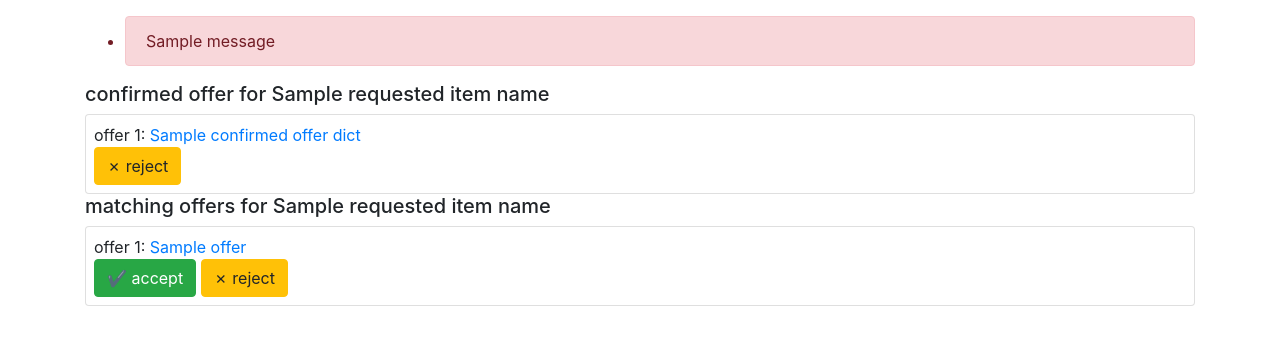
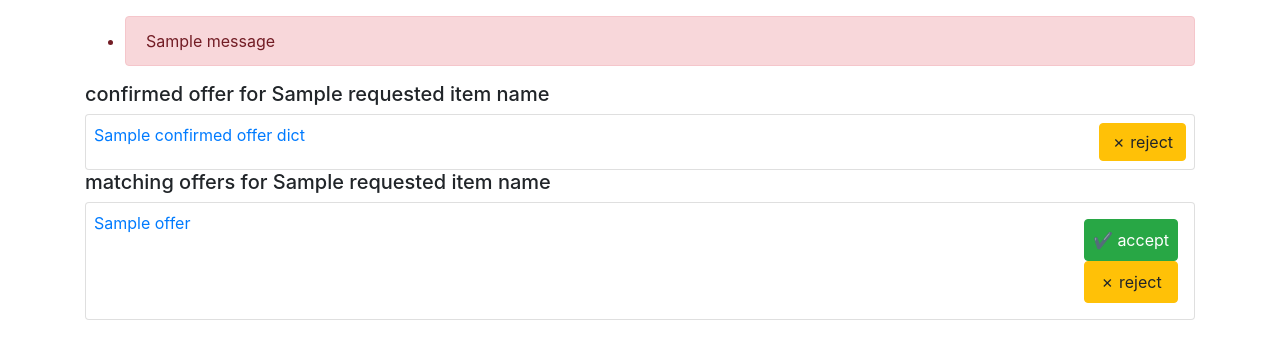
Before and after one commit to circius/mabd-flask, a Flask app: template src/mabd/flask_interface/templates/matching_offers.html in a window 1280 px wide. Shown: the part 104-463 px from the top of the page. Run offline with Flask 2, Linux system fonts and the light colour scheme; the template is opened without the code that fills it: most values are stand-ins (such as "Sample title", 1, 10 or a date in 2020); one stand-in notice (Sample message) is shown; parts of the project's set-up code (start-up, migrations or seed data) failed here and were passed over; some libraries are stand-ins or nearby versions.

Commit message:
ui refinements

```diff
--- a/src/mabd/flask_interface/templates/matching_offers.html
+++ b/src/mabd/flask_interface/templates/matching_offers.html
@@ -11,8 +11,7 @@
   {% if confirmed_offer_dict is not false %}
     <h5>confirmed offer for {{ requested_item_name }}</h5>
     <ul class="list-group">
-      <li class="list-group-item d-flex-inline p-2">
-        offer {{confirmed_offer_dict['offer_number']}}:
+      <li class="list-group-item d-flex p-2 justify-content-between">
         <a href="{{ url_for('user.matching_offer_details', request_id=request_id, offer_number=confirmed_offer_dict['offer_number']) }}">
           {{confirmed_offer_dict['item_name']}}
         </a>
@@ -27,16 +26,15 @@
   <h5>matching offers for {{ requested_item_name }}</h5>
   <ul class="list-group">
     {% for offer in offers %}
-      <li class="list-group-item d-flex-inline p-2">
-        offer {{offer['offer_number']}}:
+      <li class="list-group-item d-flex p-2 justify-content-between">
         <a href="{{ url_for('user.matching_offer_details', request_id=request_id, offer_number=offer['offer_number']) }}">
           {{offer['item_name']}}
         </a>
-        <div>
-          <a class="btn btn-success" href="{{ url_for('user.matching_offer_perform_action', request_id=request_id, offer_number=offer['offer_number'], action="accept")}}">
+        <div class="d-flex flex-column space-between  p-2 ">
+          <a class="btn btn-success p-2" href="{{ url_for('user.matching_offer_perform_action', request_id=request_id, offer_number=offer['offer_number'], action="accept")}}">
             ✔ accept
           </a>
-          <a class="btn btn-warning" href="{{ url_for('user.matching_offer_perform_action', request_id=request_id, offer_number=offer['offer_number'], action="reject")}}">
+          <a class="btn btn-warning p-2" href="{{ url_for('user.matching_offer_perform_action', request_id=request_id, offer_number=offer['offer_number'], action="reject")}}">
             ✗ reject
           </a>
         </div>
```
Also changed, not shown: src/mabd/flask_interface/templates/user_index.html (+0 -9 lines).
